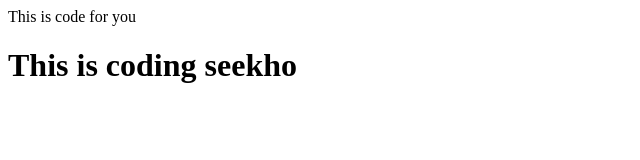
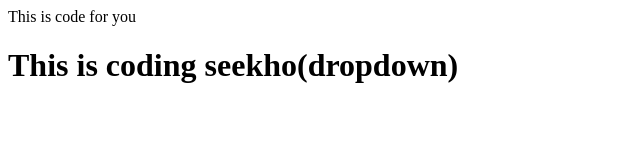
Before and after one commit to deepakjha30/localrepo, a plain HTML site: page LocalRepo/index.html in a window 1280 px wide. Shown: the whole page, without its empty margins (0-640 px from the left). Drawn offline with Linux system fonts and the light colour scheme.

Commit message:
conflict

```diff
--- a/LocalRepo/index.html
+++ b/LocalRepo/index.html
@@ -1,2 +1,2 @@
 <p>This is code for you</p>
-<h1> This is coding seekho</h1>
+<h1> This is coding seekho(dropdown)</h1>
```
